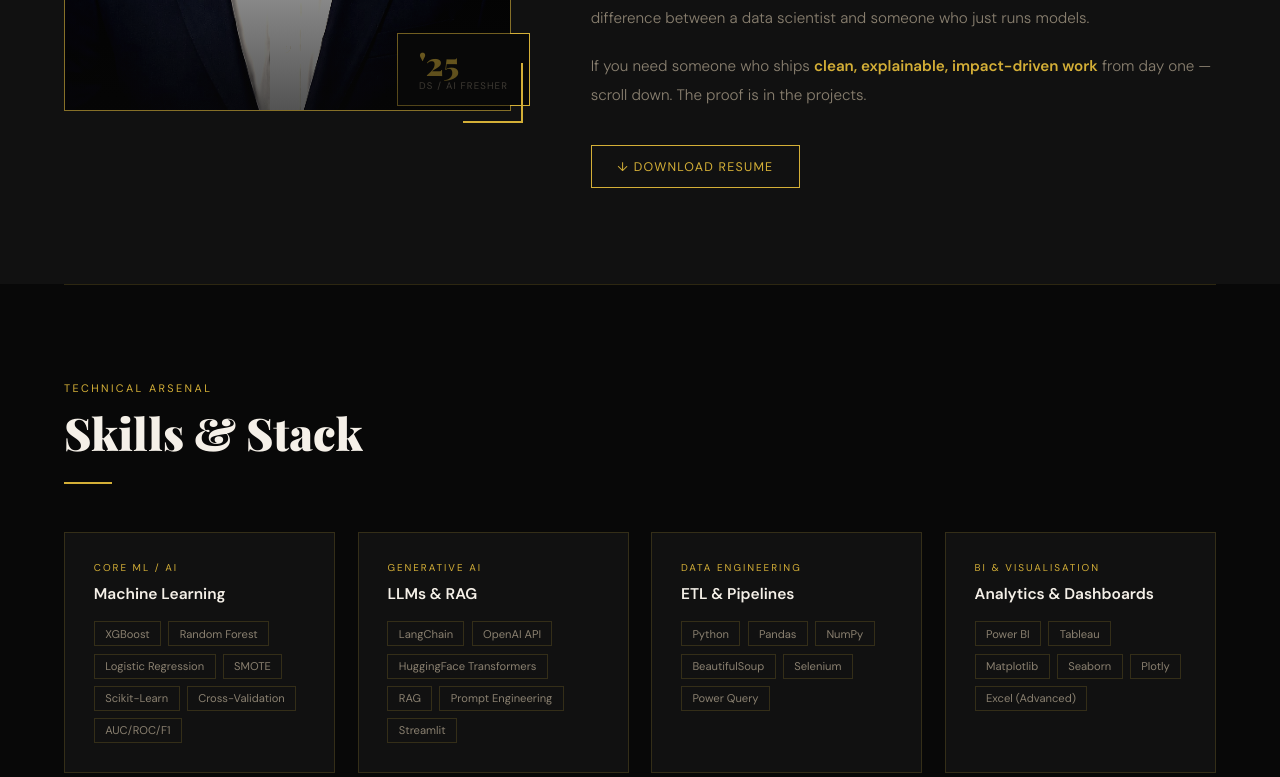
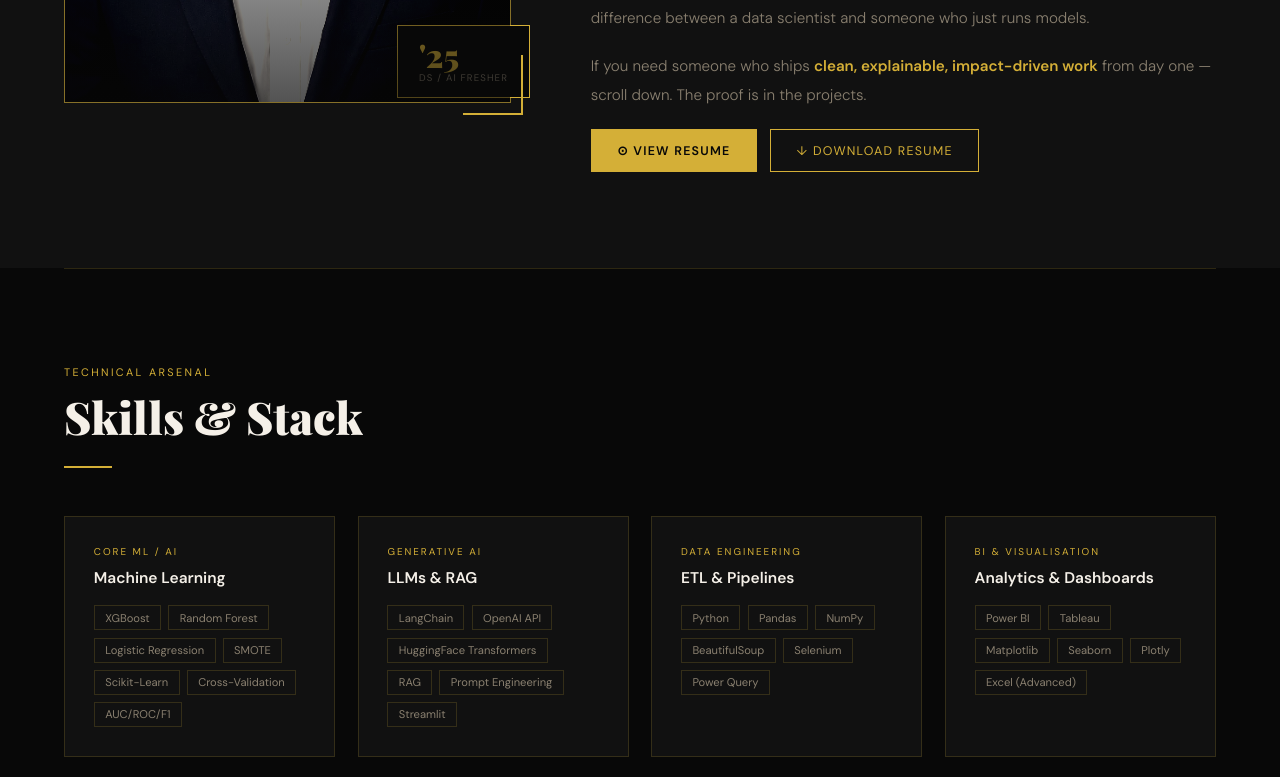
Before and after one commit to venkatraman0400-blip/venkatraman-portfolio, a React (Vite) app: page / in a window 1280 px wide. Shown: the part 1440-2217 px from the top of the page. Built offline with nearby package versions, Linux system fonts and the light colour scheme.

Commit message:
feat: add inline View Resume buttons (about + footer) alongside Download

```diff
--- a/src/App.jsx
+++ b/src/App.jsx
@@ -248,11 +248,18 @@ export default function App() {
             <p style={{ color: 'var(--muted)', lineHeight: 1.9, marginBottom: '1.2rem', fontSize: '0.95rem', fontWeight: 300 }}>
               If you need someone who ships <strong style={{ color: 'var(--gold)', fontWeight: 600 }}>clean, explainable, impact-driven work</strong> from day one — scroll down. The proof is in the projects.
             </p>
-            <a href="/venkatraman-portfolio/venkatraman0400.pdf" download style={{ display: 'inline-flex', alignItems: 'center', gap: '0.6rem', marginTop: '1rem', background: 'transparent', border: '1px solid var(--gold)', color: 'var(--gold)', padding: '0.8rem 1.6rem', fontSize: '0.78rem', letterSpacing: '0.1em', textTransform: 'uppercase', cursor: 'none', transition: 'all 0.3s', fontFamily: "'DM Sans', sans-serif", textDecoration: 'none' }}
+            <div style={{ display: 'flex', gap: '0.8rem', marginTop: '1rem', flexWrap: 'wrap' }}>
+            <a href="/venkatraman-portfolio/venkatraman0400.pdf" target="_blank" rel="noreferrer" style={{ display: 'inline-flex', alignItems: 'center', gap: '0.6rem', background: 'var(--gold)', border: '1px solid var(--gold)', color: 'var(--black)', padding: '0.8rem 1.6rem', fontSize: '0.78rem', letterSpacing: '0.1em', textTransform: 'uppercase', cursor: 'none', transition: 'all 0.3s', fontFamily: "'DM Sans', sans-serif", textDecoration: 'none', fontWeight: 600 }}
+              onMouseEnter={e => { e.currentTarget.style.opacity = '0.85' }}
+              onMouseLeave={e => { e.currentTarget.style.opacity = '1' }}>
+              ⊙ View Resume
+            </a>
+            <a href="/venkatraman-portfolio/venkatraman0400.pdf" download style={{ display: 'inline-flex', alignItems: 'center', gap: '0.6rem', background: 'transparent', border: '1px solid var(--gold)', color: 'var(--gold)', padding: '0.8rem 1.6rem', fontSize: '0.78rem', letterSpacing: '0.1em', textTransform: 'uppercase', cursor: 'none', transition: 'all 0.3s', fontFamily: "'DM Sans', sans-serif", textDecoration: 'none' }}
               onMouseEnter={e => { e.currentTarget.style.background = 'var(--gold)'; e.currentTarget.style.color = 'var(--black)' }}
               onMouseLeave={e => { e.currentTarget.style.background = 'transparent'; e.currentTarget.style.color = 'var(--gold)' }}>
               ↓ Download Resume
             </a>
+            </div>
           </div>
         </div>
       </section>
@@ -437,6 +444,9 @@ export default function App() {
             <a href="https://github.com/venkatraman0400-blip" target="_blank" rel="noreferrer" className="btn-outline" style={{ display: 'inline-flex', alignItems: 'center', gap: '0.5rem' }}>
               🖥 GitHub
             </a>
+            <a href="/venkatraman-portfolio/venkatraman0400.pdf" target="_blank" rel="noreferrer" className="btn-outline" style={{ display: 'inline-flex', alignItems: 'center', gap: '0.5rem' }}>
+              ⊙ View
+            </a>
             <a href="/venkatraman-portfolio/venkatraman0400.pdf" download className="btn-outline" style={{ display: 'inline-flex', alignItems: 'center', gap: '0.5rem' }}>
               ↓ Resume
             </a>
```
